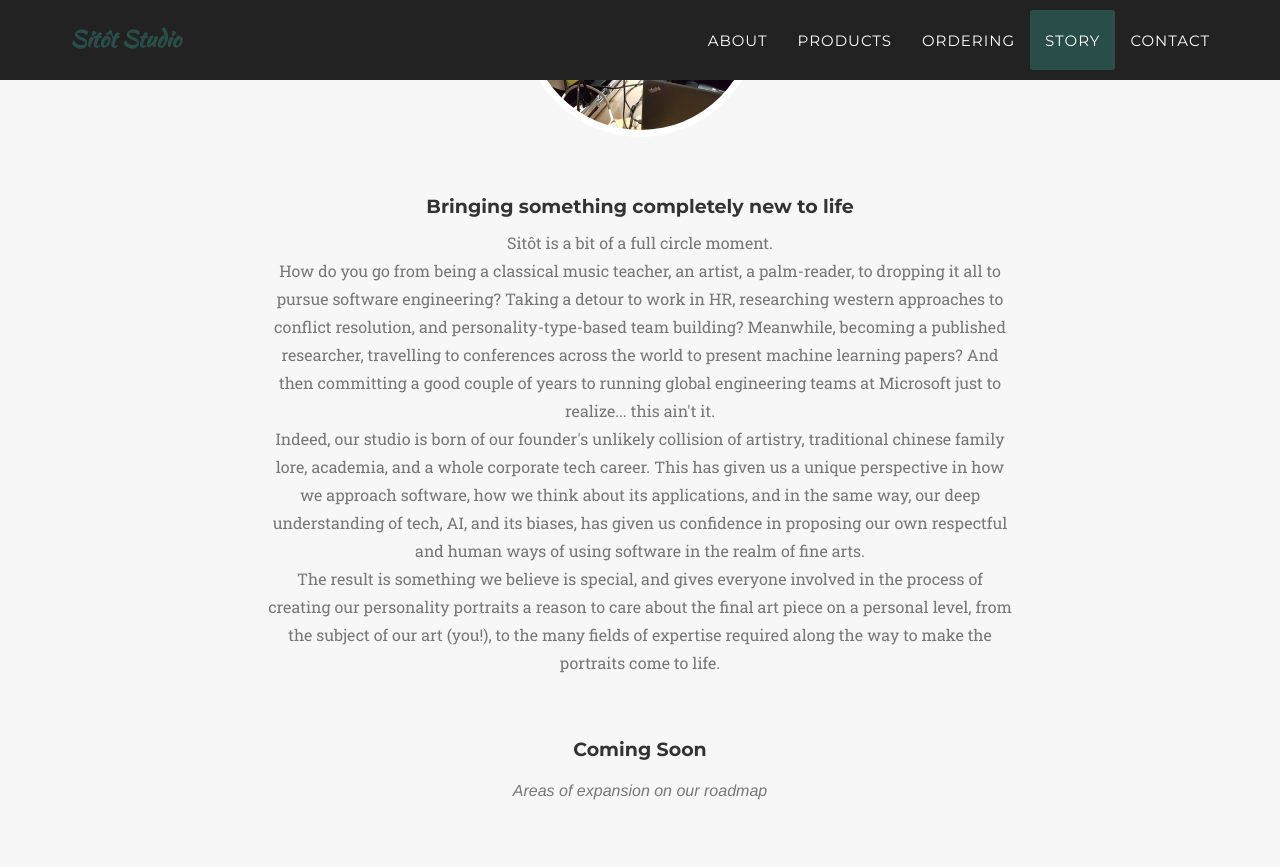
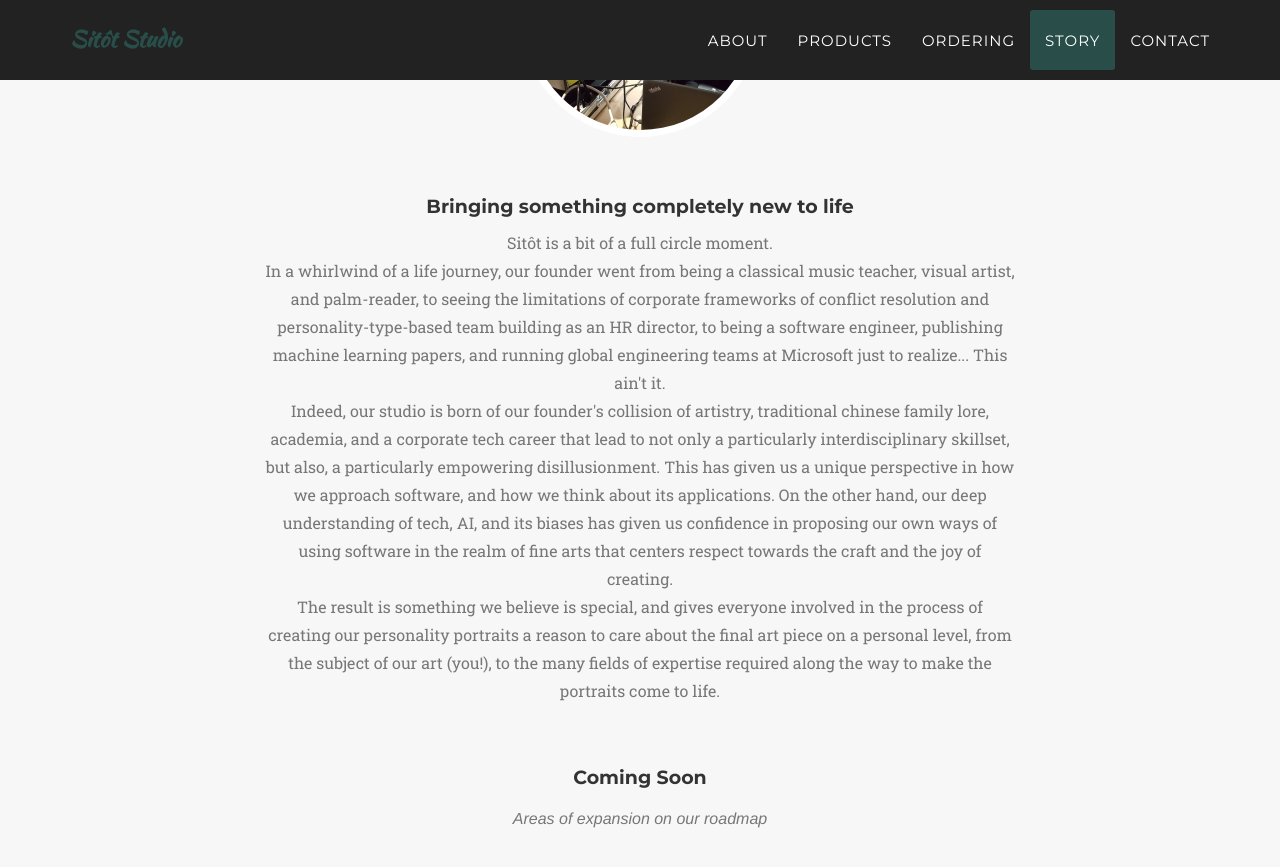
Before and after one commit to sitotstudio/sitotstudio.github.io, a Jekyll site: the page built from index.html, in a window 1280 px wide and 900 px high, scrolled down 5624 px. Shown: the top 867 px of the window. Built offline with Jekyll 4.4.1, drawn with Linux system fonts in a browser that asks for light colours; some web fonts are replaced.

Commit message:
Update story text and "clients" section order

```diff
--- a/_includes/team.html
+++ b/_includes/team.html
@@ -13,9 +13,9 @@
                     <h4>Bringing something completely new to life</h4>
                     <p class="large text-muted">
                         Sitôt is a bit of a full circle moment.<br>
-                        How do you go from being a classical music teacher, an artist, a palm-reader, to dropping it all to pursue software engineering? Taking a detour to work in HR, researching western approaches to conflict resolution, and personality-type-based team building? Meanwhile, becoming a published researcher, travelling to conferences across the world to present machine learning papers? And then committing a good couple of years to running global engineering teams at Microsoft just to realize... this ain't it.<br>
-                        Indeed, our studio is born of our founder's unlikely collision of artistry, traditional chinese family lore, academia, and a whole corporate tech career.
-                        This has given us a unique perspective in how we approach software, how we think about its applications, and in the same way, our deep understanding of tech, AI, and its biases, has given us confidence in proposing our own respectful and human ways of using software in the realm of fine arts.<br>
+                        In a whirlwind of a life journey, our founder went from being a classical music teacher, visual artist, and palm-reader, to seeing the limitations of corporate frameworks of conflict resolution and personality-type-based team building as an HR director, to being a software engineer, publishing machine learning papers, and running global engineering teams at Microsoft just to realize... This ain't it.<br>
+                        Indeed, our studio is born of our founder's collision of artistry, traditional chinese family lore, academia, and a corporate tech career that lead to not only a particularly interdisciplinary skillset, but also, a particularly empowering disillusionment.
+                        This has given us a unique perspective in how we approach software, and how we think about its applications. On the other hand, our deep understanding of tech, AI, and its biases has given us confidence in proposing our own ways of using software in the realm of fine arts that centers respect towards the craft and the joy of creating.<br>
                         The result is something we believe is special, and gives everyone involved in the process of creating our personality portraits a reason to care about the final art piece on a personal level, from the subject of our art (you!), to the many fields of expertise required along the way to make the portraits come to life.
                     </p>
                 </div>
--- a/_layouts/default.html
+++ b/_layouts/default.html
@@ -8,9 +8,9 @@
 
     {% include header.html %}
     {% include services.html %}
-    {% include clients.html %}
     {% include portfolio_grid.html %}
     {% include about.html %}
+    {% include clients.html %}
     {% include team.html %}
     {% include contact.html %}
     {% include footer.html %}
```
